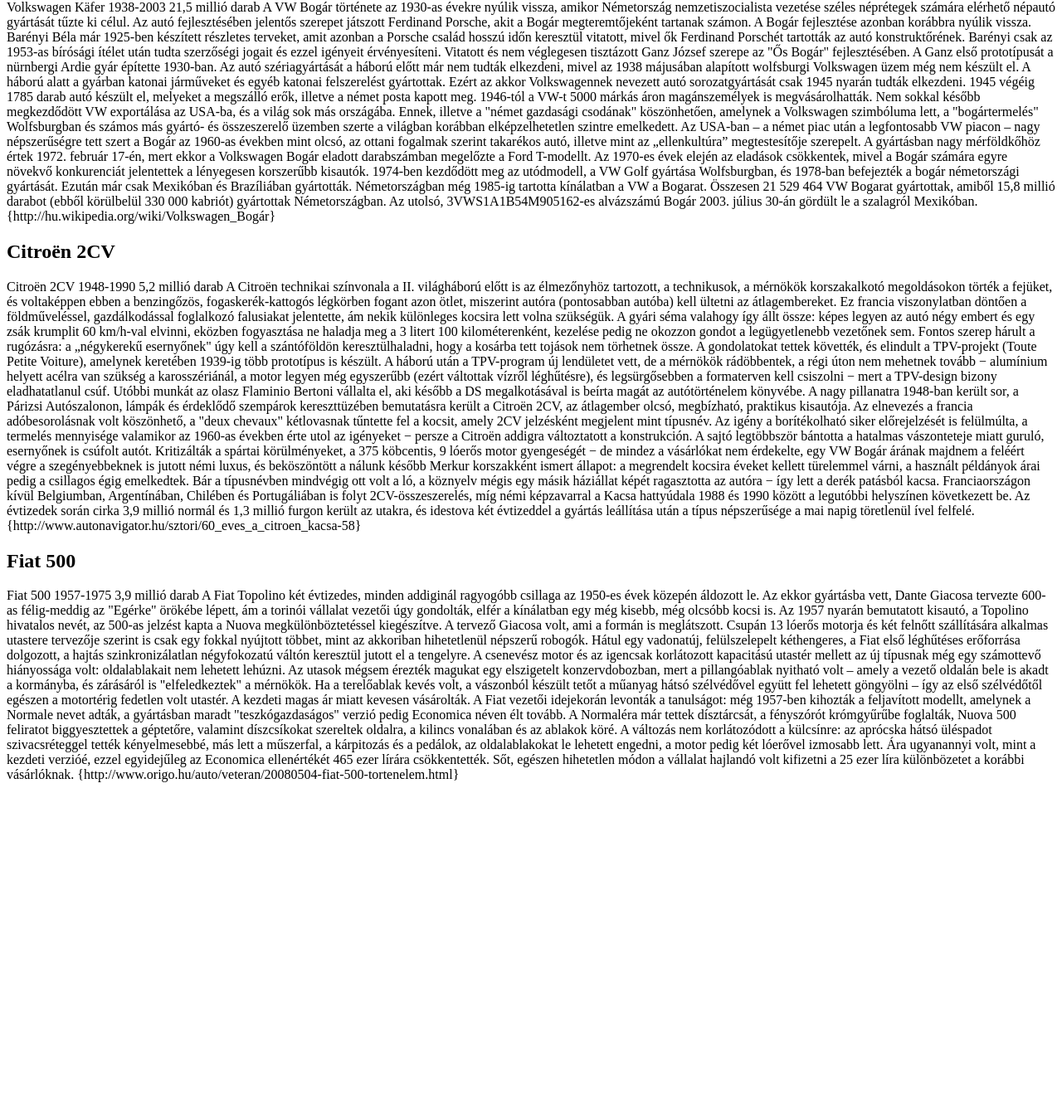
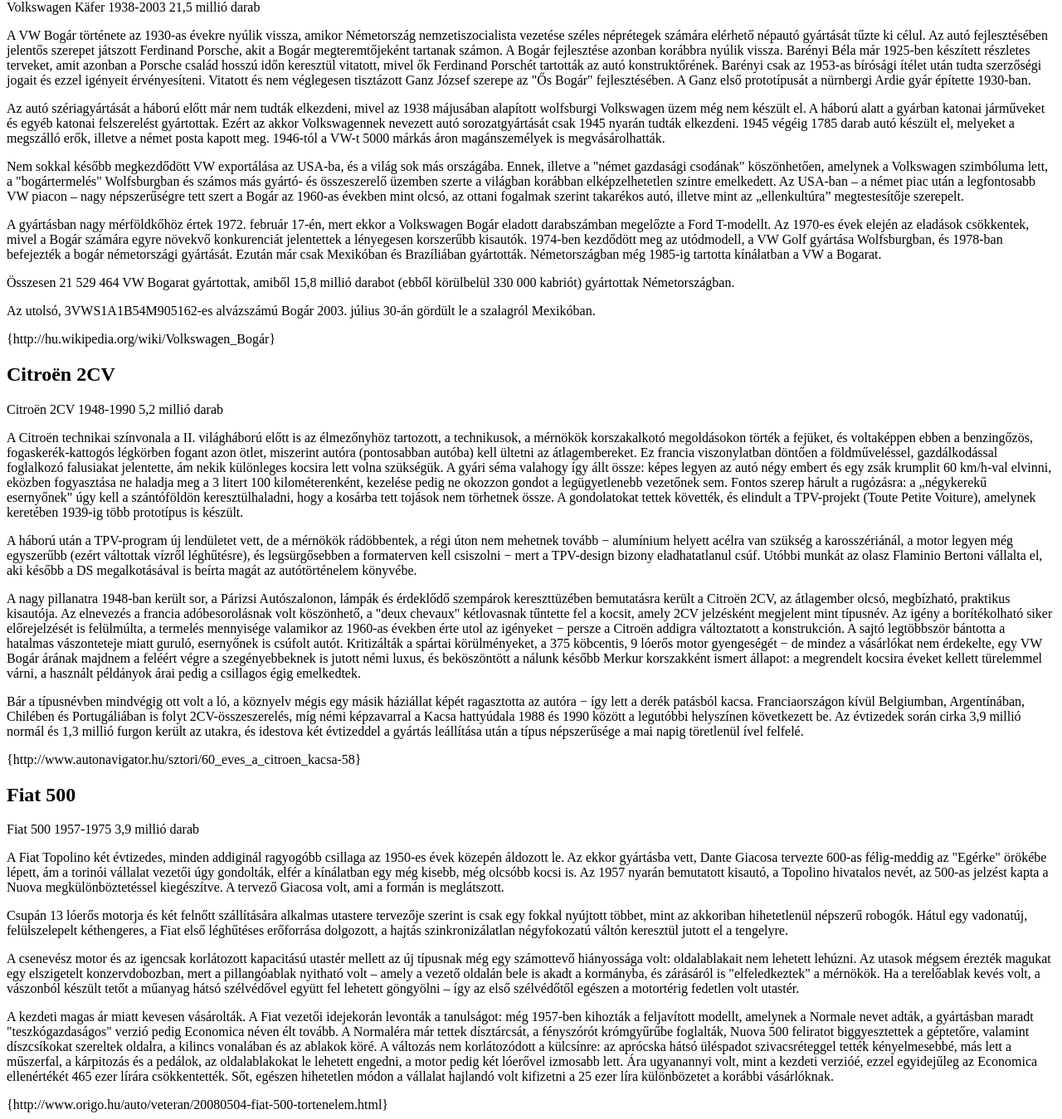
Before and after one commit to TamasHornicz/2021-12-09_Nepautok, a plain HTML site: page nepautok.html in a window 1280 px wide. Shown: the part 127-1476 px from the top of the page at 83% size. Before the commit the page ends 1086 px from the top, so only its background shows below. Drawn offline with Linux system fonts and the light colour scheme.

Commit message:
6. kész

```diff
--- a/nepautok.html
+++ b/nepautok.html
@@ -9,18 +9,18 @@
 <body>
     <h1>Három igazi népautó</h1>
     <div>
-        <p><h2>Volkswagen bogár</h2>
+        <h2>Volkswagen bogár</h2>
 
             Volkswagen Käfer
             1938-2003
             21,5 millió darab
 
-            A VW Bogár története az 1930-as évekre nyúlik vissza, amikor Németország nemzetiszocialista vezetése széles néprétegek számára elérhető népautó gyártását tűzte ki célul. Az autó fejlesztésében jelentős szerepet játszott Ferdinand Porsche, akit a Bogár megteremtőjeként tartanak számon. A Bogár fejlesztése azonban korábbra nyúlik vissza. Barényi Béla már 1925-ben készített részletes terveket, amit azonban a Porsche család hosszú időn keresztül vitatott, mivel ők Ferdinand Porschét tartották az autó konstruktőrének. Barényi csak az 1953-as bírósági ítélet után tudta szerzőségi jogait és ezzel igényeit érvényesíteni. Vitatott és nem véglegesen tisztázott Ganz József szerepe az "Ős Bogár" fejlesztésében. A Ganz első prototípusát a nürnbergi Ardie gyár építette 1930-ban.
-            Az autó szériagyártását a háború előtt már nem tudták elkezdeni, mivel az 1938 májusában alapított wolfsburgi Volkswagen üzem még nem készült el. A háború alatt a gyárban katonai járműveket és egyéb katonai felszerelést gyártottak. Ezért az akkor Volkswagennek nevezett autó sorozatgyártását csak 1945 nyarán tudták elkezdeni. 1945 végéig 1785 darab autó készült el, melyeket a megszálló erők, illetve a német posta kapott meg. 1946-tól a VW-t 5000 márkás áron magánszemélyek is megvásárolhatták.
-            Nem sokkal később megkezdődött VW exportálása az USA-ba, és a világ sok más országába. Ennek, illetve a "német gazdasági csodának" köszönhetően, amelynek a Volkswagen szimbóluma lett, a "bogártermelés" Wolfsburgban és számos más gyártó- és összeszerelő üzemben szerte a világban korábban elképzelhetetlen szintre emelkedett. Az USA-ban – a német piac után a legfontosabb VW piacon – nagy népszerűségre tett szert a Bogár az 1960-as években mint olcsó, az ottani fogalmak szerint takarékos autó, illetve mint az „ellenkultúra” megtestesítője szerepelt.
-            A gyártásban nagy mérföldkőhöz értek 1972. február 17-én, mert ekkor a Volkswagen Bogár eladott darabszámban megelőzte a Ford T-modellt. Az 1970-es évek elején az eladások csökkentek, mivel a Bogár számára egyre növekvő konkurenciát jelentettek a lényegesen korszerűbb kisautók. 1974-ben kezdődött meg az utódmodell, a VW Golf gyártása Wolfsburgban, és 1978-ban befejezték a bogár németországi gyártását. Ezután már csak Mexikóban és Brazíliában gyártották. Németországban még 1985-ig tartotta kínálatban a VW a Bogarat.
-            Összesen 21 529 464 VW Bogarat gyártottak, amiből 15,8 millió darabot (ebből körülbelül 330 000 kabriót) gyártottak Németországban.
-            Az utolsó, 3VWS1A1B54M905162-es alvázszámú Bogár 2003. július 30-án gördült le a szalagról Mexikóban.
+            <p>A VW Bogár története az 1930-as évekre nyúlik vissza, amikor Németország nemzetiszocialista vezetése széles néprétegek számára elérhető népautó gyártását tűzte ki célul. Az autó fejlesztésében jelentős szerepet játszott Ferdinand Porsche, akit a Bogár megteremtőjeként tartanak számon. A Bogár fejlesztése azonban korábbra nyúlik vissza. Barényi Béla már 1925-ben készített részletes terveket, amit azonban a Porsche család hosszú időn keresztül vitatott, mivel ők Ferdinand Porschét tartották az autó konstruktőrének. Barényi csak az 1953-as bírósági ítélet után tudta szerzőségi jogait és ezzel igényeit érvényesíteni. Vitatott és nem véglegesen tisztázott Ganz József szerepe az "Ős Bogár" fejlesztésében. A Ganz első prototípusát a nürnbergi Ardie gyár építette 1930-ban.</p>
+            <p>Az autó szériagyártását a háború előtt már nem tudták elkezdeni, mivel az 1938 májusában alapított wolfsburgi Volkswagen üzem még nem készült el. A háború alatt a gyárban katonai járműveket és egyéb katonai felszerelést gyártottak. Ezért az akkor Volkswagennek nevezett autó sorozatgyártását csak 1945 nyarán tudták elkezdeni. 1945 végéig 1785 darab autó készült el, melyeket a megszálló erők, illetve a német posta kapott meg. 1946-tól a VW-t 5000 márkás áron magánszemélyek is megvásárolhatták.</p>
+            <p>Nem sokkal később megkezdődött VW exportálása az USA-ba, és a világ sok más országába. Ennek, illetve a "német gazdasági csodának" köszönhetően, amelynek a Volkswagen szimbóluma lett, a "bogártermelés" Wolfsburgban és számos más gyártó- és összeszerelő üzemben szerte a világban korábban elképzelhetetlen szintre emelkedett. Az USA-ban – a német piac után a legfontosabb VW piacon – nagy népszerűségre tett szert a Bogár az 1960-as években mint olcsó, az ottani fogalmak szerint takarékos autó, illetve mint az „ellenkultúra” megtestesítője szerepelt.</p>
+            <p>A gyártásban nagy mérföldkőhöz értek 1972. február 17-én, mert ekkor a Volkswagen Bogár eladott darabszámban megelőzte a Ford T-modellt. Az 1970-es évek elején az eladások csökkentek, mivel a Bogár számára egyre növekvő konkurenciát jelentettek a lényegesen korszerűbb kisautók. 1974-ben kezdődött meg az utódmodell, a VW Golf gyártása Wolfsburgban, és 1978-ban befejezték a bogár németországi gyártását. Ezután már csak Mexikóban és Brazíliában gyártották. Németországban még 1985-ig tartotta kínálatban a VW a Bogarat.</p>
+            <p>Összesen 21 529 464 VW Bogarat gyártottak, amiből 15,8 millió darabot (ebből körülbelül 330 000 kabriót) gyártottak Németországban.</p>
+            <p>Az utolsó, 3VWS1A1B54M905162-es alvázszámú Bogár 2003. július 30-án gördült le a szalagról Mexikóban.</p>
             {http://hu.wikipedia.org/wiki/Volkswagen_Bogár}
 
             <h2>Citroën 2CV</h2>
@@ -29,10 +29,10 @@
             1948-1990
             5,2 millió darab
 
-            A Citroën technikai színvonala a II. világháború előtt is az élmezőnyhöz tartozott, a technikusok, a mérnökök korszakalkotó megoldásokon törték a fejüket, és voltaképpen ebben a benzingőzös, fogaskerék-kattogós légkörben fogant azon ötlet, miszerint autóra (pontosabban autóba) kell ültetni az átlagembereket. Ez francia viszonylatban döntően a földműveléssel, gazdálkodással foglalkozó falusiakat jelentette, ám nekik különleges kocsira lett volna szükségük. A gyári séma valahogy így állt össze: képes legyen az autó négy embert és egy zsák krumplit 60 km/h-val elvinni, eközben fogyasztása ne haladja meg a 3 litert 100 kilométerenként, kezelése pedig ne okozzon gondot a legügyetlenebb vezetőnek sem. Fontos szerep hárult a rugózásra: a „négykerekű esernyőnek" úgy kell a szántóföldön keresztülhaladni, hogy a kosárba tett tojások nem törhetnek össze. A gondolatokat tettek követték, és elindult a TPV-projekt (Toute Petite Voiture), amelynek keretében 1939-ig több prototípus is készült.
-            A háború után a TPV-program új lendületet vett, de a mérnökök rádöbbentek, a régi úton nem mehetnek tovább − alumínium helyett acélra van szükség a karosszériánál, a motor legyen még egyszerűbb (ezért váltottak vízről léghűtésre), és legsürgősebben a formaterven kell csiszolni − mert a TPV-design bizony eladhatatlanul csúf. Utóbbi munkát az olasz Flaminio Bertoni vállalta el, aki később a DS megalkotásával is beírta magát az autótörténelem könyvébe.
-            A nagy pillanatra 1948-ban került sor, a Párizsi Autószalonon, lámpák és érdeklődő szempárok kereszttüzében bemutatásra került a Citroën 2CV, az átlagember olcsó, megbízható, praktikus kisautója. Az elnevezés a francia adóbesorolásnak volt köszönhető, a "deux chevaux" kétlovasnak tűntette fel a kocsit, amely 2CV jelzésként megjelent mint típusnév. Az igény a borítékolható siker előrejelzését is felülmúlta, a termelés mennyisége valamikor az 1960-as években érte utol az igényeket − persze a Citroën addigra változtatott a konstrukción. A sajtó legtöbbször bántotta a hatalmas vászonteteje miatt guruló, esernyőnek is csúfolt autót. Kritizálták a spártai körülményeket, a 375 köbcentis, 9 lóerős motor gyengeségét − de mindez a vásárlókat nem érdekelte, egy VW Bogár árának majdnem a feléért végre a szegényebbeknek is jutott némi luxus, és beköszöntött a nálunk később Merkur korszakként ismert állapot: a megrendelt kocsira éveket kellett türelemmel várni, a használt példányok árai pedig a csillagos égig emelkedtek.
-            Bár a típusnévben mindvégig ott volt a ló, a köznyelv mégis egy másik háziállat képét ragasztotta az autóra − így lett a derék patásból kacsa. Franciaországon kívül Belgiumban, Argentínában, Chilében és Portugáliában is folyt 2CV-összeszerelés, míg némi képzavarral a Kacsa hattyúdala 1988 és 1990 között a legutóbbi helyszínen következett be. Az évtizedek során cirka 3,9 millió normál és 1,3 millió furgon került az utakra, és idestova két évtizeddel a gyártás leállítása után a típus népszerűsége a mai napig töretlenül ível felfelé.
+            <p>A Citroën technikai színvonala a II. világháború előtt is az élmezőnyhöz tartozott, a technikusok, a mérnökök korszakalkotó megoldásokon törték a fejüket, és voltaképpen ebben a benzingőzös, fogaskerék-kattogós légkörben fogant azon ötlet, miszerint autóra (pontosabban autóba) kell ültetni az átlagembereket. Ez francia viszonylatban döntően a földműveléssel, gazdálkodással foglalkozó falusiakat jelentette, ám nekik különleges kocsira lett volna szükségük. A gyári séma valahogy így állt össze: képes legyen az autó négy embert és egy zsák krumplit 60 km/h-val elvinni, eközben fogyasztása ne haladja meg a 3 litert 100 kilométerenként, kezelése pedig ne okozzon gondot a legügyetlenebb vezetőnek sem. Fontos szerep hárult a rugózásra: a „négykerekű esernyőnek" úgy kell a szántóföldön keresztülhaladni, hogy a kosárba tett tojások nem törhetnek össze. A gondolatokat tettek követték, és elindult a TPV-projekt (Toute Petite Voiture), amelynek keretében 1939-ig több prototípus is készült.</p>
+            <p>A háború után a TPV-program új lendületet vett, de a mérnökök rádöbbentek, a régi úton nem mehetnek tovább − alumínium helyett acélra van szükség a karosszériánál, a motor legyen még egyszerűbb (ezért váltottak vízről léghűtésre), és legsürgősebben a formaterven kell csiszolni − mert a TPV-design bizony eladhatatlanul csúf. Utóbbi munkát az olasz Flaminio Bertoni vállalta el, aki később a DS megalkotásával is beírta magát az autótörténelem könyvébe.</p>
+            <p>A nagy pillanatra 1948-ban került sor, a Párizsi Autószalonon, lámpák és érdeklődő szempárok kereszttüzében bemutatásra került a Citroën 2CV, az átlagember olcsó, megbízható, praktikus kisautója. Az elnevezés a francia adóbesorolásnak volt köszönhető, a "deux chevaux" kétlovasnak tűntette fel a kocsit, amely 2CV jelzésként megjelent mint típusnév. Az igény a borítékolható siker előrejelzését is felülmúlta, a termelés mennyisége valamikor az 1960-as években érte utol az igényeket − persze a Citroën addigra változtatott a konstrukción. A sajtó legtöbbször bántotta a hatalmas vászonteteje miatt guruló, esernyőnek is csúfolt autót. Kritizálták a spártai körülményeket, a 375 köbcentis, 9 lóerős motor gyengeségét − de mindez a vásárlókat nem érdekelte, egy VW Bogár árának majdnem a feléért végre a szegényebbeknek is jutott némi luxus, és beköszöntött a nálunk később Merkur korszakként ismert állapot: a megrendelt kocsira éveket kellett türelemmel várni, a használt példányok árai pedig a csillagos égig emelkedtek.</p>
+            <p>Bár a típusnévben mindvégig ott volt a ló, a köznyelv mégis egy másik háziállat képét ragasztotta az autóra − így lett a derék patásból kacsa. Franciaországon kívül Belgiumban, Argentínában, Chilében és Portugáliában is folyt 2CV-összeszerelés, míg némi képzavarral a Kacsa hattyúdala 1988 és 1990 között a legutóbbi helyszínen következett be. Az évtizedek során cirka 3,9 millió normál és 1,3 millió furgon került az utakra, és idestova két évtizeddel a gyártás leállítása után a típus népszerűsége a mai napig töretlenül ível felfelé.</p>
             {http://www.autonavigator.hu/sztori/60_eves_a_citroen_kacsa-58}
 
             <h2>Fiat 500</h2>
@@ -41,12 +41,12 @@
             1957-1975
             3,9 millió darab
 
-            A Fiat Topolino két évtizedes, minden addiginál ragyogóbb csillaga az 1950-es évek közepén áldozott le. Az ekkor gyártásba vett, Dante Giacosa tervezte 600-as félig-meddig az "Egérke" örökébe lépett, ám a torinói vállalat vezetői úgy gondolták, elfér a kínálatban egy még kisebb, még olcsóbb kocsi is. Az 1957 nyarán bemutatott kisautó, a Topolino hivatalos nevét, az 500-as jelzést kapta a Nuova megkülönböztetéssel kiegészítve. A tervező Giacosa volt, ami a formán is meglátszott.
-            Csupán 13 lóerős motorja és két felnőtt szállítására alkalmas utastere tervezője szerint is csak egy fokkal nyújtott többet, mint az akkoriban hihetetlenül népszerű robogók. Hátul egy vadonatúj, felülszelepelt kéthengeres, a Fiat első léghűtéses erőforrása dolgozott, a hajtás szinkronizálatlan négyfokozatú váltón keresztül jutott el a tengelyre.
-            A csenevész motor és az igencsak korlátozott kapacitású utastér mellett az új típusnak még egy számottevő hiányossága volt: oldalablakait nem lehetett lehúzni. Az utasok mégsem érezték magukat egy elszigetelt konzervdobozban, mert a pillangóablak nyitható volt – amely a vezető oldalán bele is akadt a kormányba, és zárásáról is "elfeledkeztek" a mérnökök. Ha a terelőablak kevés volt, a vászonból készült tetőt a műanyag hátsó szélvédővel együtt fel lehetett göngyölni – így az első szélvédőtől egészen a motortérig fedetlen volt utastér.
-            A kezdeti magas ár miatt kevesen vásárolták. A Fiat vezetői idejekorán levonták a tanulságot: még 1957-ben kihozták a feljavított modellt, amelynek a Normale nevet adták, a gyártásban maradt "teszkógazdaságos" verzió pedig Economica néven élt tovább. A Normaléra már tettek dísztárcsát, a fényszórót krómgyűrűbe foglalták, Nuova 500 feliratot biggyesztettek a géptetőre, valamint díszcsíkokat szereltek oldalra, a kilincs vonalában és az ablakok köré. A változás nem korlátozódott a külcsínre: az aprócska hátsó üléspadot szivacsréteggel tették kényelmesebbé, más lett a műszerfal, a kárpitozás és a pedálok, az oldalablakokat le lehetett engedni, a motor pedig két lóerővel izmosabb lett. Ára ugyanannyi volt, mint a kezdeti verzióé, ezzel egyidejűleg az Economica ellenértékét 465 ezer lírára csökkentették. Sőt, egészen hihetetlen módon a vállalat hajlandó volt kifizetni a 25 ezer líra különbözetet a korábbi vásárlóknak.
+            <p>A Fiat Topolino két évtizedes, minden addiginál ragyogóbb csillaga az 1950-es évek közepén áldozott le. Az ekkor gyártásba vett, Dante Giacosa tervezte 600-as félig-meddig az "Egérke" örökébe lépett, ám a torinói vállalat vezetői úgy gondolták, elfér a kínálatban egy még kisebb, még olcsóbb kocsi is. Az 1957 nyarán bemutatott kisautó, a Topolino hivatalos nevét, az 500-as jelzést kapta a Nuova megkülönböztetéssel kiegészítve. A tervező Giacosa volt, ami a formán is meglátszott.</p>
+            <p>Csupán 13 lóerős motorja és két felnőtt szállítására alkalmas utastere tervezője szerint is csak egy fokkal nyújtott többet, mint az akkoriban hihetetlenül népszerű robogók. Hátul egy vadonatúj, felülszelepelt kéthengeres, a Fiat első léghűtéses erőforrása dolgozott, a hajtás szinkronizálatlan négyfokozatú váltón keresztül jutott el a tengelyre.</p>
+            <p>A csenevész motor és az igencsak korlátozott kapacitású utastér mellett az új típusnak még egy számottevő hiányossága volt: oldalablakait nem lehetett lehúzni. Az utasok mégsem érezték magukat egy elszigetelt konzervdobozban, mert a pillangóablak nyitható volt – amely a vezető oldalán bele is akadt a kormányba, és zárásáról is "elfeledkeztek" a mérnökök. Ha a terelőablak kevés volt, a vászonból készült tetőt a műanyag hátsó szélvédővel együtt fel lehetett göngyölni – így az első szélvédőtől egészen a motortérig fedetlen volt utastér.</p>
+            <p>A kezdeti magas ár miatt kevesen vásárolták. A Fiat vezetői idejekorán levonták a tanulságot: még 1957-ben kihozták a feljavított modellt, amelynek a Normale nevet adták, a gyártásban maradt "teszkógazdaságos" verzió pedig Economica néven élt tovább. A Normaléra már tettek dísztárcsát, a fényszórót krómgyűrűbe foglalták, Nuova 500 feliratot biggyesztettek a géptetőre, valamint díszcsíkokat szereltek oldalra, a kilincs vonalában és az ablakok köré. A változás nem korlátozódott a külcsínre: az aprócska hátsó üléspadot szivacsréteggel tették kényelmesebbé, más lett a műszerfal, a kárpitozás és a pedálok, az oldalablakokat le lehetett engedni, a motor pedig két lóerővel izmosabb lett. Ára ugyanannyi volt, mint a kezdeti verzióé, ezzel egyidejűleg az Economica ellenértékét 465 ezer lírára csökkentették. Sőt, egészen hihetetlen módon a vállalat hajlandó volt kifizetni a 25 ezer líra különbözetet a korábbi vásárlóknak.</p>
             {http://www.origo.hu/auto/veteran/20080504-fiat-500-tortenelem.html}
-            </p>
+
     </div>
 
 </body>
```
